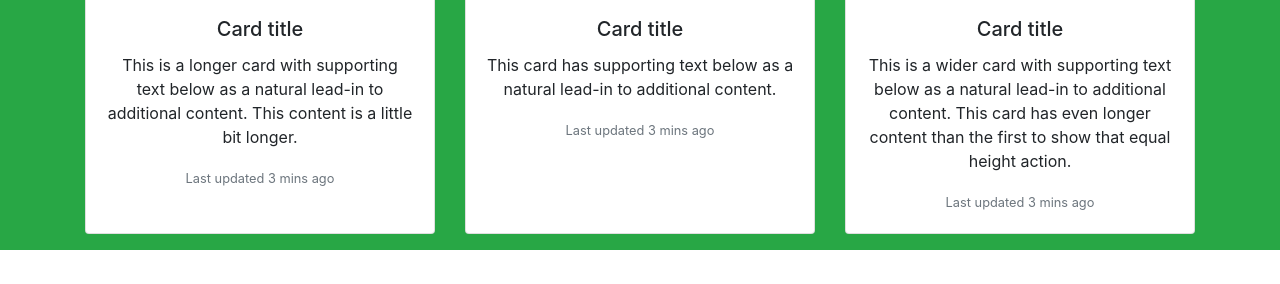
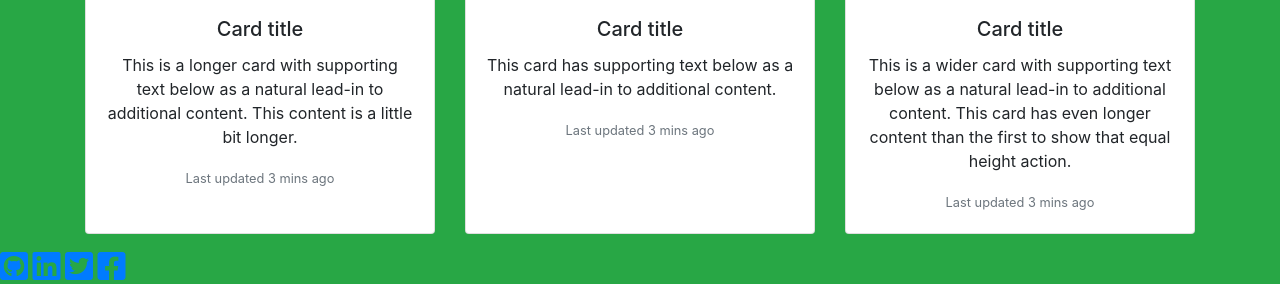
Before and after one commit to mvillegasm/Portafolio, a plain HTML site: page index.html in a window 1280 px wide. Shown: the part 901-1185 px from the top of the page. Before the commit the page ends 1151 px from the top, so only its background shows below. Drawn offline with nearby package versions, Linux system fonts and the light colour scheme.

Commit message:
Footer create

```diff
--- a/index.html
+++ b/index.html
@@ -9,6 +9,10 @@
     <link rel="stylesheet" href="https://stackpath.bootstrapcdn.com/bootstrap/4.3.1/css/bootstrap.min.css" integrity="sha384-ggOyR0iXCbMQv3Xipma34MD+dH/1fQ784/j6cY/iJTQUOhcWr7x9JvoRxT2MZw1T" crossorigin="anonymous">
 
     <!-- Google Fonts -->
+
+
+    <!-- Font Awesome -->
+    <link rel="stylesheet" href="https://use.fontawesome.com/releases/v5.8.1/css/all.css" integrity="sha384-50oBUHEmvpQ+1lW4y57PTFmhCaXp0ML5d60M1M7uH2+nqUivzIebhndOJK28anvf" crossorigin="anonymous">
 
     <!-- My Style -->
     <link rel="stylesheet" href="assets/css/style.css">
@@ -132,6 +136,14 @@
 
     </div>
 
+    <!-- FOOTER -->
+    <footer id="contacto" class="bg-success">
+  		<a href="https://github.com"><i class="fab fa-github-square fa-2x"></i></a>
+      <a href="https://www.linkedin.com"><i class="fab fa-linkedin fa-2x"></i></a>
+  		<a href="https://twitter.com"><i class="fab fa-twitter-square fa-2x"></i></a>
+      <a href="https://www.facebook.com/"><i class="fab fa-facebook-square fa-2x"></i></a>
+  	</footer>
+
     <!-- Optional JavaScript -->
     <!-- jQuery 3.3.1 -->
     <script src="https://code.jquery.com/jquery-3.3.1.slim.min.js" integrity="sha384-q8i/X+965DzO0rT7abK41JStQIAqVgRVzpbzo5smXKp4YfRvH+8abtTE1Pi6jizo" crossorigin="anonymous"></script>
```
